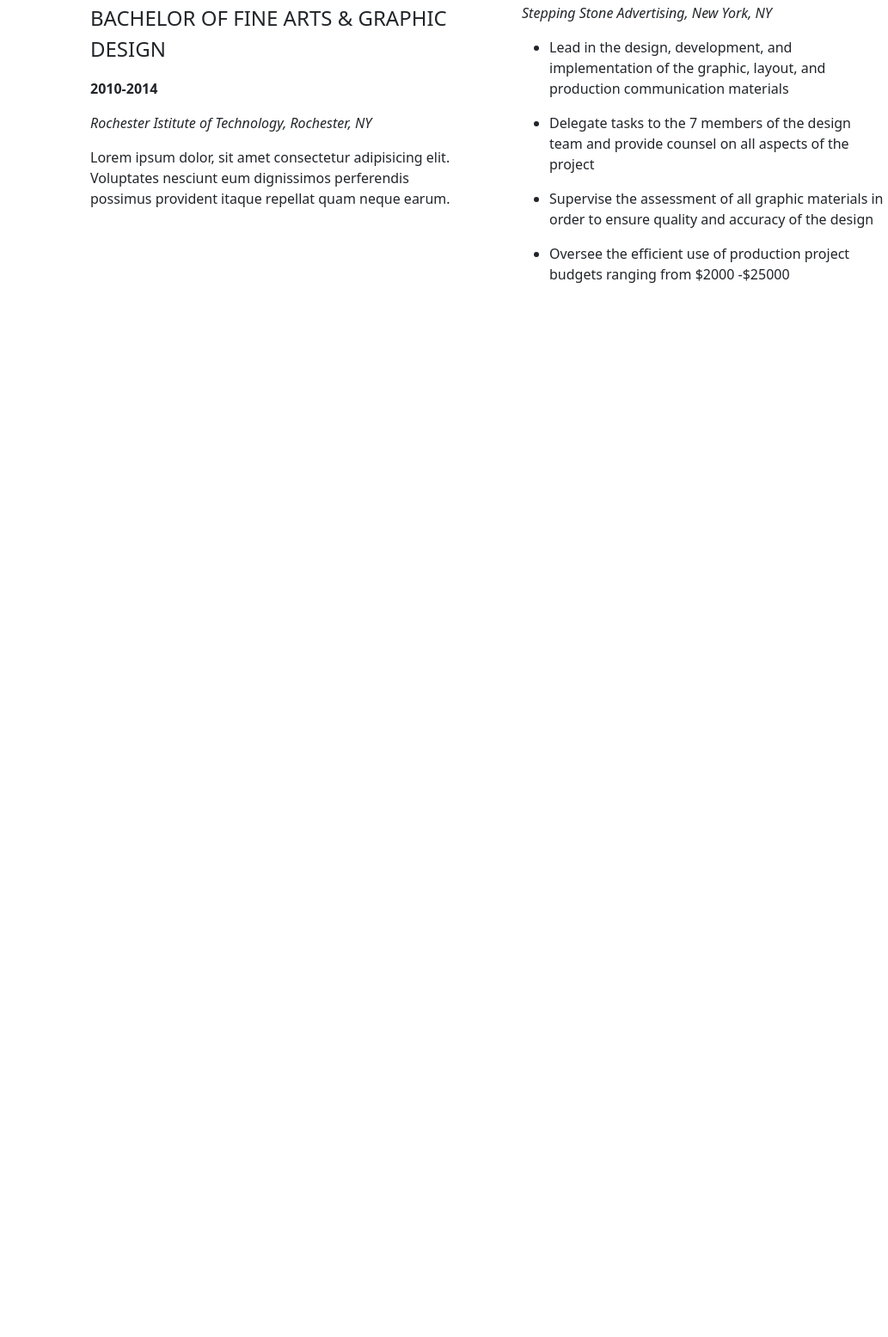
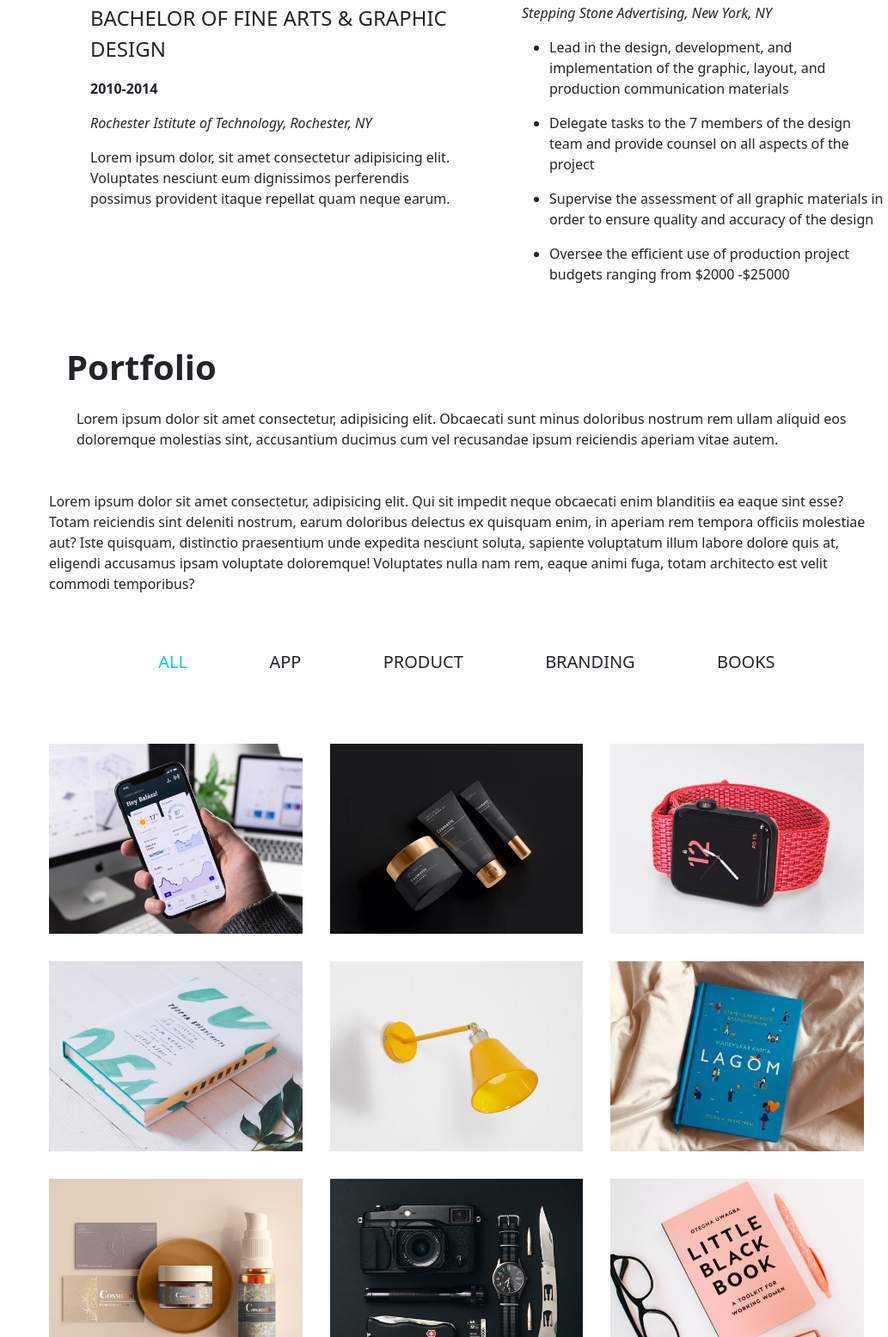
Before and after one commit to umidbek1632/Portfolio-Project, a plain HTML site: page index.html in a window 1280 px wide. Shown: the part 3045-4600 px from the top of the page at 86% size, without its empty margins (247-1280 px from the left). Before the commit the page ends 3424 px from the top, so only its background shows below. Drawn offline with nearby package versions, Linux system fonts and the light colour scheme.

Commit message:
radical changes

```diff
--- a/index.html
+++ b/index.html
@@ -19,7 +19,7 @@
         <div class="text-center">
             <img class="img-fluid" style="width: 150px; border-radius: 50%; border: 10px solid rgb(78, 74, 74);"
                 src="img/my-profile-img.jpg" alt="">
-            <h1 class="text-light fs-2">Alex Smith</h1>
+            <h1 class="text-light fs-2" id="#scrollspyHeading1">Alex Smith</h1>
         </div>
         <div>
             <div class="row gy-5">
@@ -239,6 +239,7 @@
                 </div>
             </div>
         </div>
+        <div >
             <div data-bs-spy="scroll" data-bs-target="#navbar-example2" data-bs-root-margin="0px 0px -40%" data-bs-smooth-scroll="true" class="scrollspy-example bg-body-tertiary p-3 rounded-2" tabindex="0">
                 <h1 class="m-4 fw-bold" id="resume">Resume</h1>
             </div>
@@ -298,6 +299,61 @@
                     </ul>
                 </div>
             </div>
+        </div>
+        <!-- portfolio -->
+         <div>
+            <h1 class="fw-bold m-4">Portfolio</h1>
+            <div class="row gy-5">
+                <div class="col-12 ps-5 pe-5">
+                    Lorem ipsum dolor sit amet consectetur, adipisicing elit. Obcaecati sunt minus doloribus nostrum rem ullam aliquid eos doloremque molestias sint, accusantium ducimus cum vel recusandae ipsum reiciendis aperiam vitae autem.
+                </div>
+            </div>
+            <div class="row">
+                <div class="col-12 pt-5 p-3">
+                    Lorem ipsum dolor sit amet consectetur, adipisicing elit. Qui sit impedit neque obcaecati enim blanditiis ea eaque sint esse? Totam reiciendis sint deleniti nostrum, earum doloribus delectus ex quisquam enim, in aperiam rem tempora officiis molestiae aut? Iste quisquam, distinctio praesentium unde expedita nesciunt soluta, sapiente voluptatum illum labore dolore quis at, eligendi accusamus ipsam voluptate doloremque! Voluptates nulla nam rem, eaque animi fuga, totam architecto est velit commodi temporibus?
+                </div>
+
+
+
+                <ul id="portfolio-list" class="navbar d-flex justify-content-evenly p-5">
+                    <li class="nav-item fs-5 text-info"><a href="" class="nav-link">ALL</a></li>
+                    <li class="nav-item fs-5"><a href="" class="nav-link">APP</a></li>
+                    <li class="nav-item fs-5"><a href="" class="nav-link">PRODUCT</a></li>
+                    <li class="nav-item fs-5"><a href="" class="nav-link">BRANDING</a></li>
+                    <li class="nav-item fs-5"><a href="" class="nav-link">BOOKS</a></li>
+                </ul>
+            <div class="row">
+                <div class="col-12 col-lg-6 col-xl-4 p-3">
+                    <img class="img-fluid" src="img/portfolio/app-1.jpg" alt="">
+                </div>
+                <div class="col-12 col-lg-6 col-xl-4 p-3">
+                    <img class="img-fluid" src="img/portfolio/branding-1.jpg" alt="">
+                </div>
+                <div class="col-12 col-lg-6 col-xl-4 p-3">
+                    <img class="img-fluid" src="img/portfolio/product-1.jpg" alt="">
+                </div>
+                <div class="col-12 col-lg-6 col-xl-4 p-3">
+                    <img class="img-fluid" src="img/portfolio/books-1.jpg" alt="">
+                </div>
+                <div class="col-12 col-lg-6 col-xl-4 p-3">
+                    <img class="img-fluid" src="img/portfolio/product-3.jpg" alt="">
+                </div>
+                <div class="col-12 col-lg-6 col-xl-4 p-3">
+                    <img class="img-fluid" src="img/portfolio/books-3.jpg" alt="">
+                </div>
+                <div class="col-12 col-lg-6 col-xl-4 p-3">
+                    <img class="img-fluid" src="img/portfolio/branding-2.jpg" alt="">
+                </div>
+                <div class="col-12 col-lg-6 col-xl-4 p-3">
+                    <img class="img-fluid" src="img/portfolio/product-2.jpg" alt="">
+                </div>
+                <div class="col-12 col-lg-6 col-xl-4 p-3">
+                    <img class="img-fluid" src="img/portfolio/books-2.jpg" alt="">
+                </div>
+            </div>
+
+        </div>
+
     </main>
 
     <!-- <div>
--- a/source/main.css
+++ b/source/main.css
@@ -89,3 +89,7 @@ li{
 .main-bg-photo h1{
     font-size: 60px;
 }
+#portfolio-list li{
+    list-style: none;
+
+}
```
Lines whose indentation alone changed are shown as unchanged.
